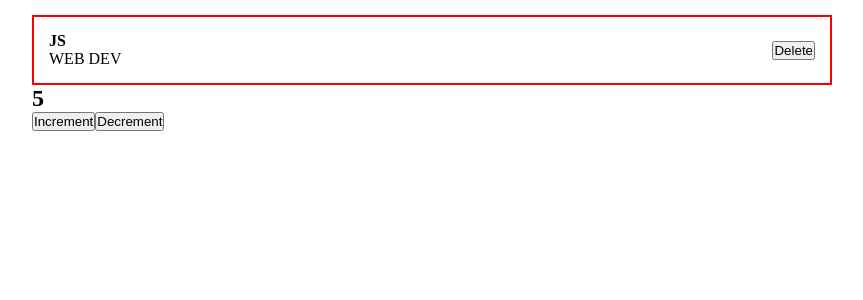
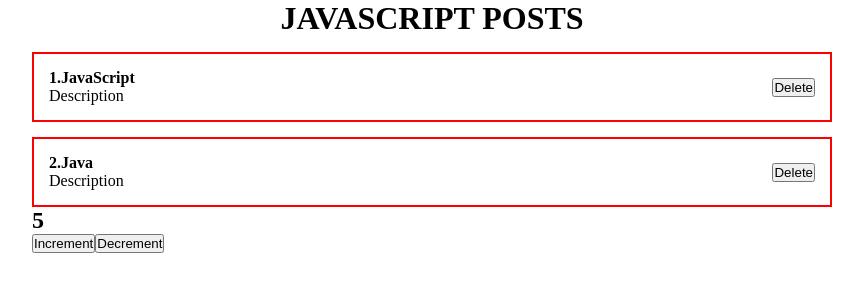
Before and after one commit to elis-11/2-react, a React (Create React App) app: page / in a window 1280 px wide. Shown: the top 300 px of the page, without its empty margins (208-1071 px from the left). Built offline with nearby package versions, Linux system fonts and the light colour scheme.

Commit message:
PostList-props-key

```diff
--- a/src/App.js
+++ b/src/App.js
@@ -1,13 +1,17 @@
 import React, {useState} from 'react'
 import Counter from "./components/Counter";
-import PostItem from './components/PostItem';
+import PostList from './components/PostList';
 import "./scss/App.scss";
 
 const App = () => {
+  const [posts, setPosts] = useState([
+    {id:1, title: 'JavaScript', body: 'Description'},
+    {id:2, title: 'Java', body: 'Description'},
+  ])
 
   return (
     <div className="App">
-     <PostItem />
+    <PostList posts={posts} title={'JAVASCRIPT POSTS'} />
       <Counter />
     </div>
   );
--- a/src/components/PostItem.jsx
+++ b/src/components/PostItem.jsx
@@ -1,12 +1,14 @@
 import React from "react";
 
-const PostItem = () => {
+const PostItem = (props) => {
   return (
     <div>
       <div className="post">
         <div className="post__content">
-          <strong>JS</strong>
-          <div>WEB DEV</div>
+          <strong>
+            {props.post.id}.{props.post.title}{" "}
+          </strong>
+          <div>{props.post.body}</div>
         </div>
         <div className="post__btns">
           <button>Delete</button>
--- /dev/null
+++ b/src/components/PostList.jsx
@@ -0,0 +1,15 @@
+import React from "react";
+import PostItem from "./PostItem";
+
+const PostList = ({ posts, title }) => {
+  return (
+    <div>
+      <h1 style={{ textAlign: "center" }}>{title}</h1>
+      {posts.map((post) => (
+        <PostItem post={post} key={post.id} />
+      ))}
+    </div>
+  );
+};
+
+export default PostList;
```
